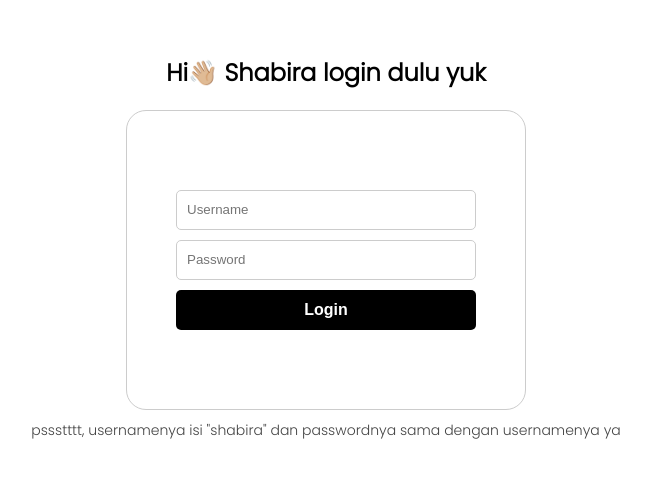
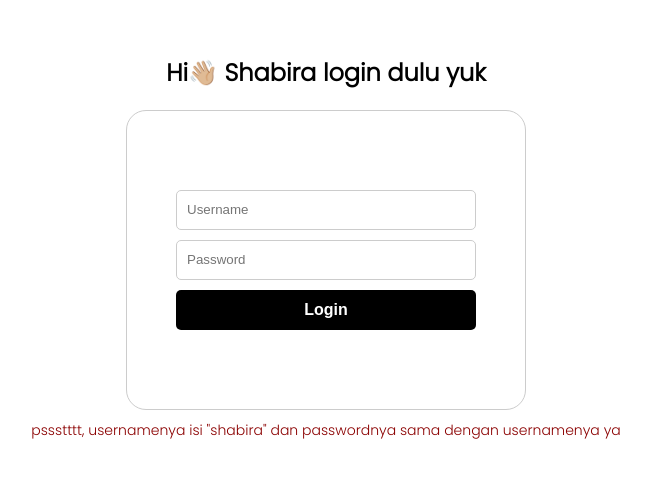
Before and after one commit to For-Shabira/biru-1, a plain HTML site: page index.html in a window 1280 px wide. Shown: the part 157-634 px from the top of the page, without its empty margins (314-965 px from the left). Drawn offline with nearby package versions, Linux system fonts and the light colour scheme; some packages are replaced by stand-ins of ours; a script that the page names is missing.

Commit message:
Update style.css
WARNA LOGIN DESC

```diff
--- a/styles/style.css
+++ b/styles/style.css
@@ -64,7 +64,7 @@ button[type="submit"]:hover {
 
 .login_description {
   font-size: 14px;
-  color: #444444;
+  color: #8B0000;
   margin: 10px 0;
   padding: 0 10px;
   text-align: center;
```
